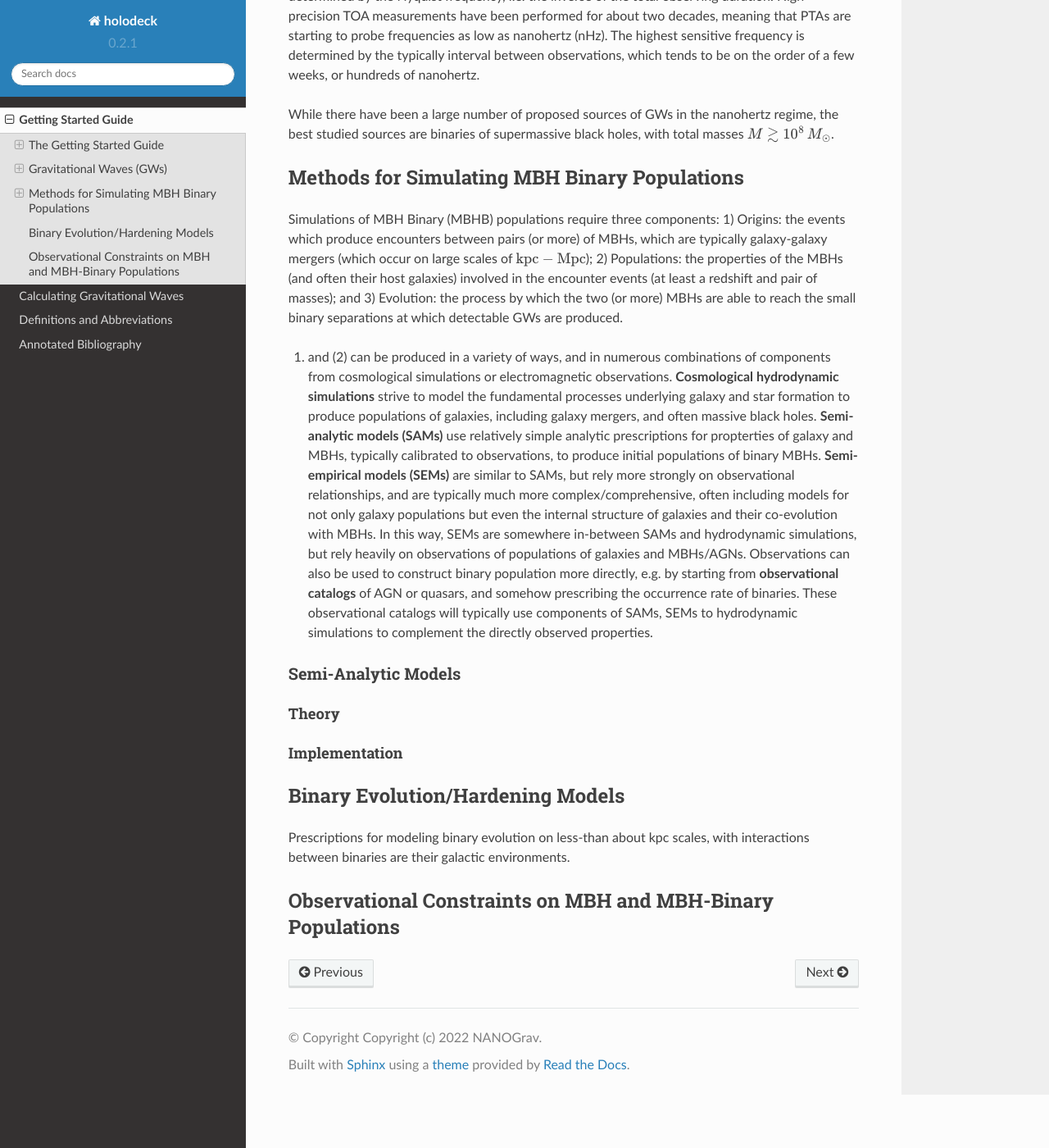
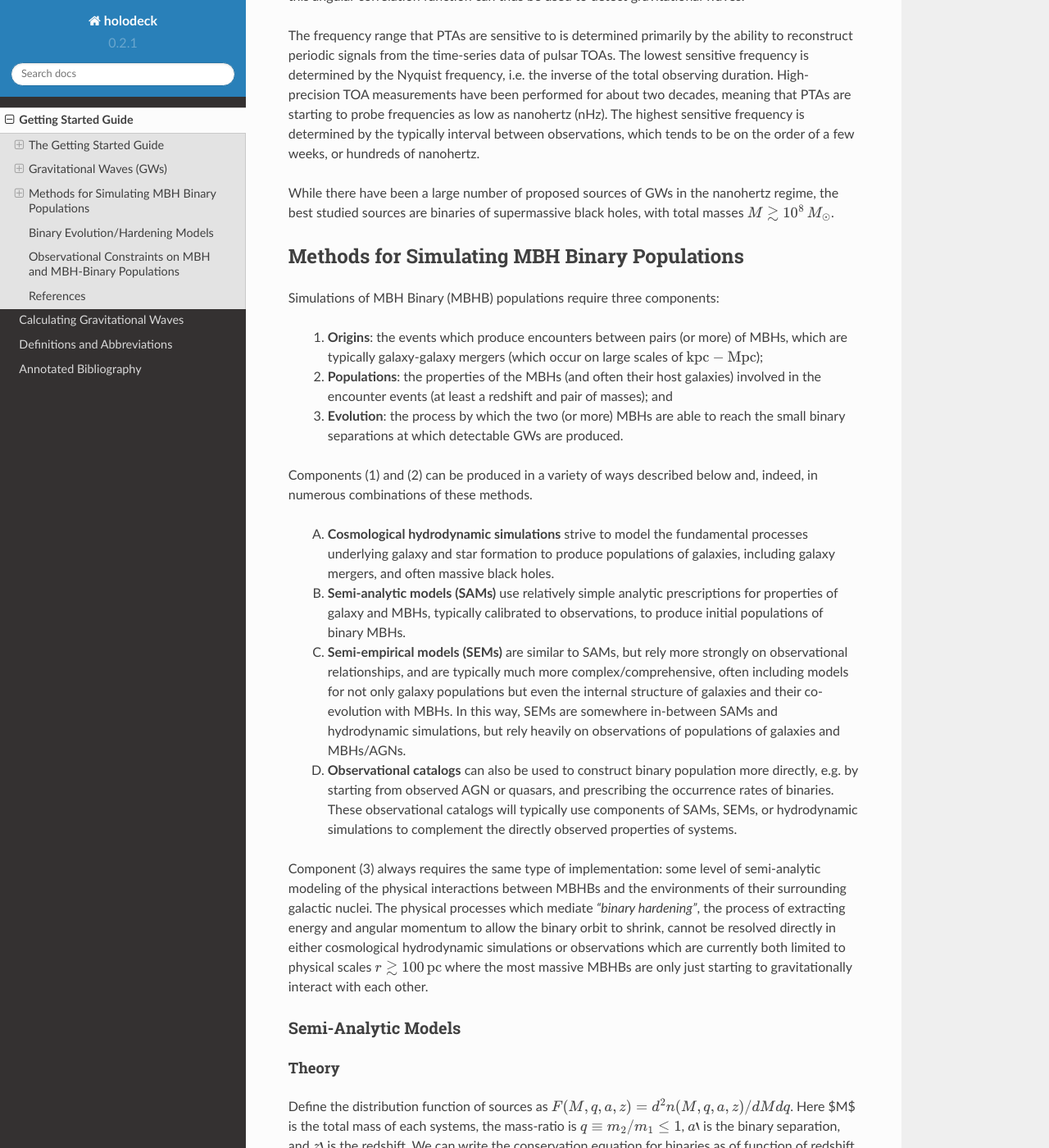
Before and after one commit to nanograv/holodeck, a Sphinx documentation site: the page built from docs/source/getting_started.rst, in a window 1280 px wide and 1400 px high, scrolled down 2001 px. Shown: the whole window at 82% size. Built offline with Sphinx 7.4.7 and the Read the Docs theme 2.0.0, drawn with Linux system fonts in a browser that asks for light colours; pages that are not in the unit, such as notebooks, are missing from menus; some of the changed text lies outside the part shown.

Commit message:
DOCS: start adding SAM description

```diff
--- a/docs/source/getting_started.rst
+++ b/docs/source/getting_started.rst
@@ -4,7 +4,7 @@
 
 .. contents:: File Contents
    :local:
-   :depth: 1
+   :depth: 2
 
 
 The Getting Started Guide
@@ -73,17 +73,70 @@
 Methods for Simulating MBH Binary Populations
 =============================================
 Simulations of MBH Binary (MBHB) populations require three components:
-1) Origins: the events which produce encounters between pairs (or more) of MBHs, which are typically galaxy-galaxy mergers (which occur on large scales of :math:`\mathrm{kpc} - \mathrm{Mpc}`);
-2) Populations: the properties of the MBHs (and often their host galaxies) involved in the encounter events (at least a redshift and pair of masses); and
-3) Evolution: the process by which the two (or more) MBHs are able to reach the small binary separations at which detectable GWs are produced.
 
-(1) and (2) can be produced in a variety of ways, and in numerous combinations of components from cosmological simulations or electromagnetic observations.  **Cosmological hydrodynamic simulations** strive to model the fundamental processes underlying galaxy and star formation to produce populations of galaxies, including galaxy mergers, and often massive black holes.  **Semi-analytic models (SAMs)** use relatively simple analytic prescriptions for propterties of galaxy and MBHs, typically calibrated to observations, to produce initial populations of binary MBHs.  **Semi-empirical models (SEMs)** are similar to SAMs, but rely more strongly on observational relationships, and are typically much more complex/comprehensive, often including models for not only galaxy populations but even the internal structure of galaxies and their co-evolution with MBHs.  In this way, SEMs are somewhere in-between SAMs and hydrodynamic simulations, but rely heavily on observations of populations of galaxies and MBHs/AGNs.  Observations can also be used to construct binary population more directly, e.g. by starting from **observational catalogs** of AGN or quasars, and somehow prescribing the occurrence rate of binaries.  These observational catalogs will typically use components of SAMs, SEMs to hydrodynamic simulations to complement the directly observed properties.
+   (1) **Origins**: the events which produce encounters between pairs (or more) of MBHs, which are typically galaxy-galaxy mergers (which occur on large scales of :math:`\mathrm{kpc} - \mathrm{Mpc}`);
+   (2) **Populations**: the properties of the MBHs (and often their host galaxies) involved in the encounter events (at least a redshift and pair of masses); and
+   (3) **Evolution**: the process by which the two (or more) MBHs are able to reach the small binary separations at which detectable GWs are produced.
+
+Components (1) and (2) can be produced in a variety of ways described below and, indeed, in numerous combinations of these methods.
+
+   (A) **Cosmological hydrodynamic simulations** strive to model the fundamental processes underlying galaxy and star formation to produce populations of galaxies, including galaxy mergers, and often massive black holes.
+   (B) **Semi-analytic models (SAMs)** use relatively simple analytic prescriptions for properties of galaxy and MBHs, typically calibrated to observations, to produce initial populations of binary MBHs.
+   (C) **Semi-empirical models (SEMs)** are similar to SAMs, but rely more strongly on observational relationships, and are typically much more complex/comprehensive, often including models for not only galaxy populations but even the internal structure of galaxies and their co-evolution with MBHs.  In this way, SEMs are somewhere in-between SAMs and hydrodynamic simulations, but rely heavily on observations of populations of galaxies and MBHs/AGNs.
+   (D) **Observational catalogs** can also be used to construct binary population more directly, e.g. by starting from  observed AGN or quasars, and prescribing the occurrence rates of binaries.  These observational catalogs will typically use components of SAMs, SEMs, or hydrodynamic simulations to complement the directly observed properties of systems.
+
+Component (3) always requires the same type of implementation: some level of semi-analytic modeling of the physical interactions between MBHBs and the environments of their surrounding galactic nuclei.  The physical processes which mediate *"binary hardening"*, the process of extracting energy and angular momentum to allow the binary orbit to shrink, cannot be resolved directly in either cosmological hydrodynamic simulations or observations which are currently both limited to physical scales :math:`r \gtrsim 100 \, \mathrm{pc}` where the most massive MBHBs are only just starting to gravitationally interact with each other.
 
 Semi-Analytic Models
 --------------------
 
 Theory
 ^^^^^^
+
+Define the distribution function of sources as :math:`F(M,q,a,z) = d^2 n(M,q,a,z) / dM dq`.  Here $M$ is the total mass of each systems, the mass-ratio is :math:`q\equiv m_2/m_1 \leq 1`, :math:`a`` is the binary separation, and :math:`z`` is the redshift.  We can write the conservation equation for binaries as of function of redshift as,
+
+.. math::
+   \frac{\partial F}{\partial z} +
+      \frac{\partial }{\partial M} \left({F \frac{\partial M}{\partial z}}\right) +
+      \frac{\partial }{\partial q} \left({F \frac{\partial q}{\partial z}}\right) +
+      \frac{\partial }{\partial a} \left({F \frac{\partial a}{\partial z}}\right) = S_{\!F}(M, q, a, z).
+   :name: eq:conservation
+
+Here :math:`S_{\!F}` is a source/sink function that can account for the creation or destruction of binaries.
+
+We consider the standard semi-analytic model (SAM) formalism of MBH binary populations [Sesana2008]_, [Chen2019]_.  In this style of calculation, $F$ is determined in a region of parameter space that can be observed/estimated, and this is evolved to find the distribution in a different region of parameter space that is of interest.  In practice, the observed parameter space is galaxies and galaxy mergers, and the parameter space of interest is closely separated MBH binaries that could be GW detectable.  Thus we assume that all binary 'formation' is encapsulated from binaries moving from one part of parameter space (i.e. large separations and redshifts) to other parts of parameter space (i.e. smaller separations and redshifts), and we set :math:`S_{\!F} = 0`.
+
+We will express the distribution function as a product of a mass function, and a pair fraction:
+
+.. math::
+   F(M,q,z) = \frac{\Phi(M, z)}{M \ln\!10} \cdot P(M,q,z),
+   :name: eq:dist_func
+
+where the mass function, :math:`\Phi(M, q, z) \equiv \frac{\partial n_g}{\partial \log_{10}M}`, is calculated based on the number density of galaxies ($n_g$).  We assume that there is a one-to-one mapping from galaxy mass to MBH mass, such that the galaxy mass-function can still be used to uniquely define the mass distribution of MBHs.  Typically the MBH--galaxy relation is given in terms of an :math:`M_\mathrm{BH}-M_\mathrm{bulge}` relation [KH13]_, which is an observationally derived relation between the mass of MBHs and the mass of the stellar bulge component of their host galaxy.
+In [Chen2019]_, the pair fraction is measured over some range of separations, and the separation-dependence is suppressed, i.e. :math:`P = \int_{a_0}^{a_1} P_a \, da`.
+
+From :math:numref:`eq:conservation`, we use the chain rule to mix time and redshift evolution, and assume that the mass-change of binaries is negligible, i.e. :math:`\frac{\partial m}{\partial t} = 0` and :math:`\frac{\partial q}{\partial t} = 0`, giving:
+
+.. math::
+   \frac{\partial F}{\partial z} = - \frac{\partial t}{\partial z} \frac{\partial}{\partial a} \left(F \frac{\partial a}{\partial t}\right).
+
+The binary population is assumed to be changing only in separation and redshift, which are related by :math:`\partial a / \partial z = (\partial a / \partial t) (\partial t / \partial z)`.  Because the overall number-density is conserved, we can take a finite step in separation and time/redshift, :math:`a\rightarrow a'` and :math:`z\rightarrow z'`.  Here the time it takes for a binary to go from :math:`a \rightarrow a'` is :math:`T(M,q,a,z|a')`, which leads to a redshift at the later time of :math:`z' = z'(t + T)`.  So far, we have left the binary separation :math:`a` as implicit in the expression for F.  To obtain the standard expression [Chen2019]_ (Eq.5), we make the approximation that,
+
+.. math::
+   \frac{\partial }{a} \lrs{F(M,q,z) \frac{\partial a}{\partial t}} \approx \frac{F}{T(M,q,a,z|a')}.
+
+Thus giving,
+
+.. math::
+   \frac{\partial F(M,q,a',z')}{\partial z'} = \frac{\partial n}{\partial M \partial q \partial z'} = - \frac{\partial t}{\partial z} \frac{\Phi(M,z) \, P(M,q,z)}{T(M,q,a,z|a')}.
+   :name: eq:cont_eq_result
+
+Combining \eqref{eq:cont_eq_result} with \eqref{eq:num_num_dens}, we can finally write,
+
+.. math::
+   \frac{\partial N}{\partial M \partial q \partial z \partial \ln\!f_r} = \frac{\Phi(M,z) \, P(M,q,z)}{T(M,q,a,z|a')} \, \thardf \, \frac{\partial V_c}{\partial z}.
+   :name: eq:sam_final
+
 
 Implementation
 ^^^^^^^^^^^^^^
@@ -96,3 +149,12 @@
 
 Observational Constraints on MBH and MBH-Binary Populations
 ===========================================================
+
+
+
+
+References
+==========
+
+* [Sesana2008]_ Sesana, Veccio, & Colacino 2008.
+* [Chen2019]_ Chen, Sesana, Conselice 2019.
```
Also changed, not shown: 1 other file.
